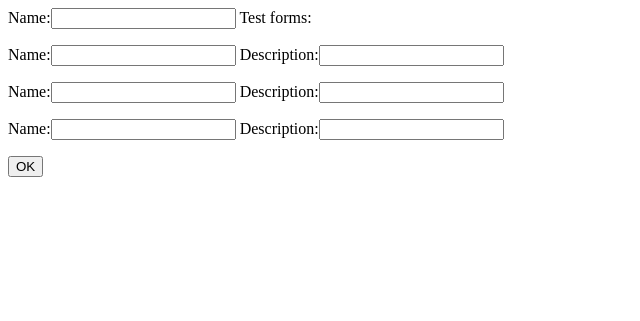
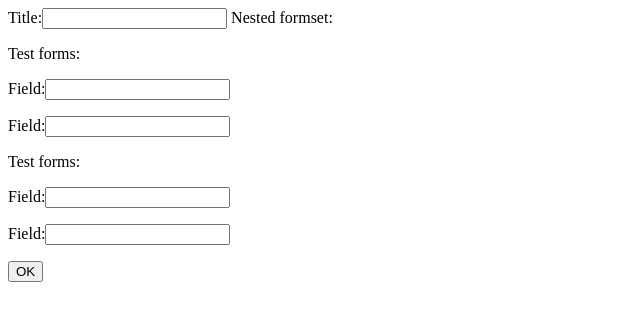
Before and after one commit to Chirurgus/django_formsetfield, a Django app: page / in a window 1280 px wide. Shown: the top 321 px of the page, without its empty margins (0-640 px from the left). Run offline with Django 3.2, Linux system fonts and the light colour scheme.

Commit message:
Implment prefix sceme to differentiate nestedforms

```diff
--- /dev/null
+++ b/django_formsetfield/forms.py
@@ -0,0 +1,23 @@
+
+from django.forms import (Form, formset_factory)
+from django.forms.fields import CharField
+
+from formsetfield.fields  import FormsetField
+from formsetfield.forms import InitFormsetFieldFormMixin
+
+class TestForm(Form):
+    name = CharField(max_length= 100)
+
+class TestInlineForm(Form):
+    field = CharField(max_length=100)
+
+TestFormset = formset_factory(TestInlineForm, extra=2)
+
+class TestFormsetForm(Form):
+    test_forms = FormsetField(formset_class= TestFormset)
+
+TestNestedFormset = formset_factory(TestFormsetForm, extra=2)
+
+class TestNestedFormsetForm(Form):
+    title = CharField(max_length=100)
+    nested_formset= FormsetField(formset_class=TestNestedFormset)
--- a/django_formsetfield/templates/testform.html
+++ b/django_formsetfield/templates/testform.html
@@ -1,6 +1,7 @@
 <html>
     <body>
         <form enctype="multipart/form-data" method="post">
+            {% csrf_token %}
             {{ form }}
         <input type="submit" value="OK">
         </form>
--- a/django_formsetfield/views.py
+++ b/django_formsetfield/views.py
@@ -11,33 +11,20 @@ from django.views.generic import (
     CreateView,
 )
 
-from django.forms import (Form, formset_factory)
-from django.forms.fields import CharField
-
-from formsetfield.fields  import FormsetField
-
-class TestForm(Form):
-    name = CharField(max_length= 100)
-    description = CharField(max_length= 250)
-
-TestFormset = formset_factory(TestForm, extra=3)
-
-class TestFormsetForm(Form):
-    name = CharField(max_length=100)
-    test_forms = FormsetField(formset= TestFormset)
+from .forms import TestFormsetForm, TestNestedFormsetForm
 
 class TestView(View):
     template_name = 'testform.html'
 
     def get(self, request):
-        form = TestFormsetForm()
+        form = TestNestedFormsetForm()
 
         return render(request,
                       self.template_name,
                       { 'form' : form })
 
     def post(self, request):
-        form = TestFormsetForm(request.POST, request.FILES)
+        form = TestNestedFormsetForm(request.POST, request.FILES)
 
         if form.is_valid():
             return render(request, "sucess.html")
--- a/formsetfield/widgets.py
+++ b/formsetfield/widgets.py
@@ -8,9 +8,16 @@ class FormsetWidget(Widget):
     Displays an entire formset
     '''
     template_name = 'formsetwidget/formset.html'
+    needs_multipart_form = True
+    prefix = ''
 
+    def __init__(self, formset_class, prefix=None, *args, **kwargs):
+        if formset_class is None:
+            raise ValueError('formset argument has to be not None.')
 
-
+        super(FormsetWidget, self).__init__(*args, **kwargs)
+        self.formset_class = formset_class
+        self.prefix = prefix if prefix is not None else ""
 
     # This is where the money is!
     def value_from_datadict(self, data, files, name):
@@ -22,12 +29,13 @@ class FormsetWidget(Widget):
         than once during handling of form data, so if you customize it
         and add expensive processing, you should implement some caching mechanism yourself.
         '''
-        pass
+        # Return the formset populated with data
+        return self.formset_class(data, files, prefix= self.get_prefix())
 
     def value_omitted_from_data(self, data, files, name):
         '''
         Given data and files dictionaries and this widget’s name,
-        returns whether or not there’s data or files for the widget.
+        return whether or not there’s data or files for the widget.
         '''
         pass
 
@@ -38,6 +46,9 @@ class FormsetWidget(Widget):
         context['formset'] = value
         return context
 
+    def get_prefix(self):
+        return self.prefix
+
     # I think we need to override this since we have multiple HTML tags
     def id_for_label(self, id_):
-        return "formset_widget"
+        return id_ + "formset_widget"
```
Also changed, not shown: formsetfield/fields.py (+13 -8 lines), formsetfield/forms.py (added, +10 -0 lines).
